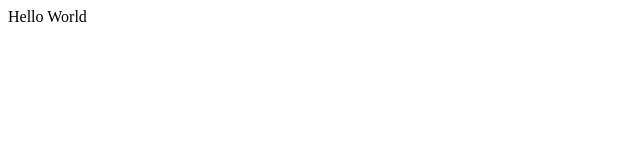
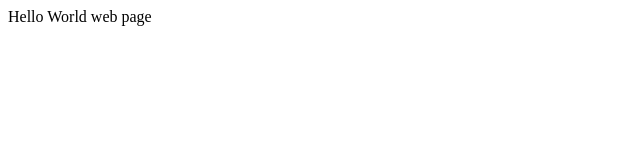
Before and after one commit to arathyjan/heroku-html, a website: page home.html in a window 1280 px wide. Shown: the full height of the page, 0-640 px from the left. Drawn offline with Linux system fonts and the light colour scheme.

Commit message:
rename index.html to home.html

```diff
--- a/index.html
+++ b/home.html
@@ -1,5 +1,5 @@
 <html>
   <body>
-    Hello World
+    Hello World web page
   </body>
 </html>
```
Also changed, not shown: 1 other file.
